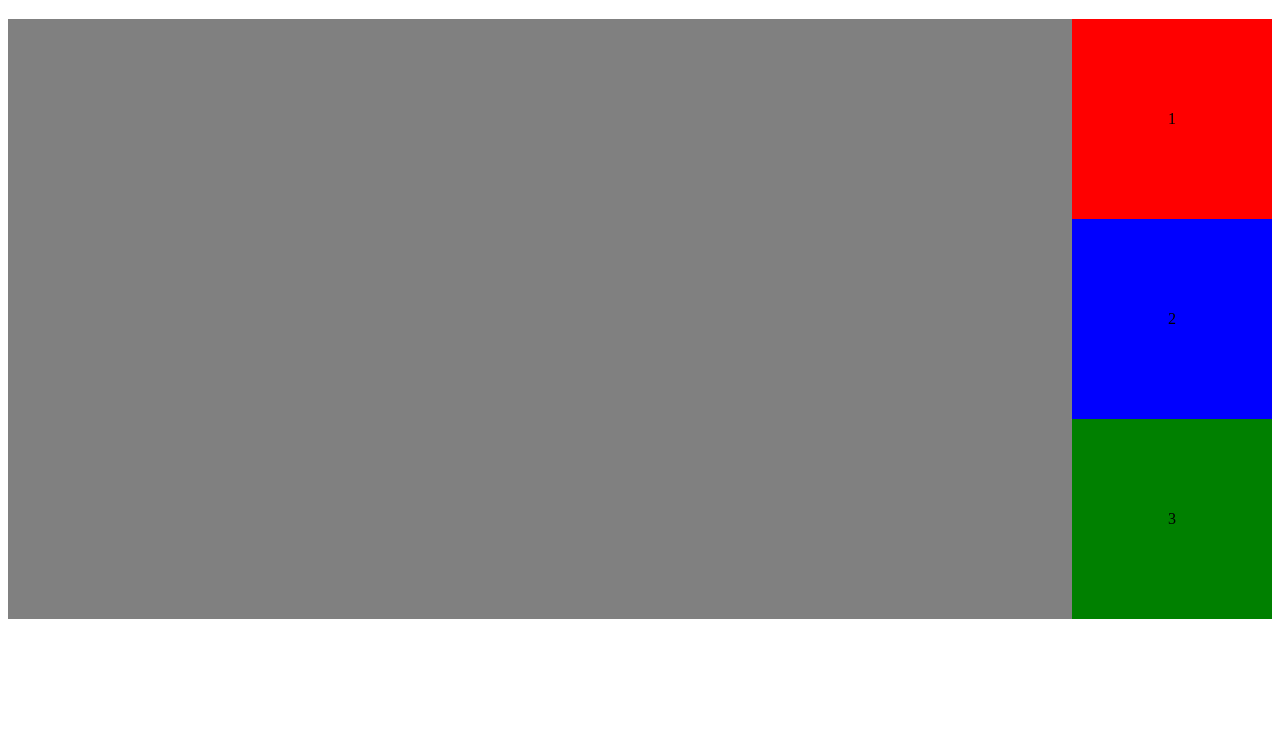
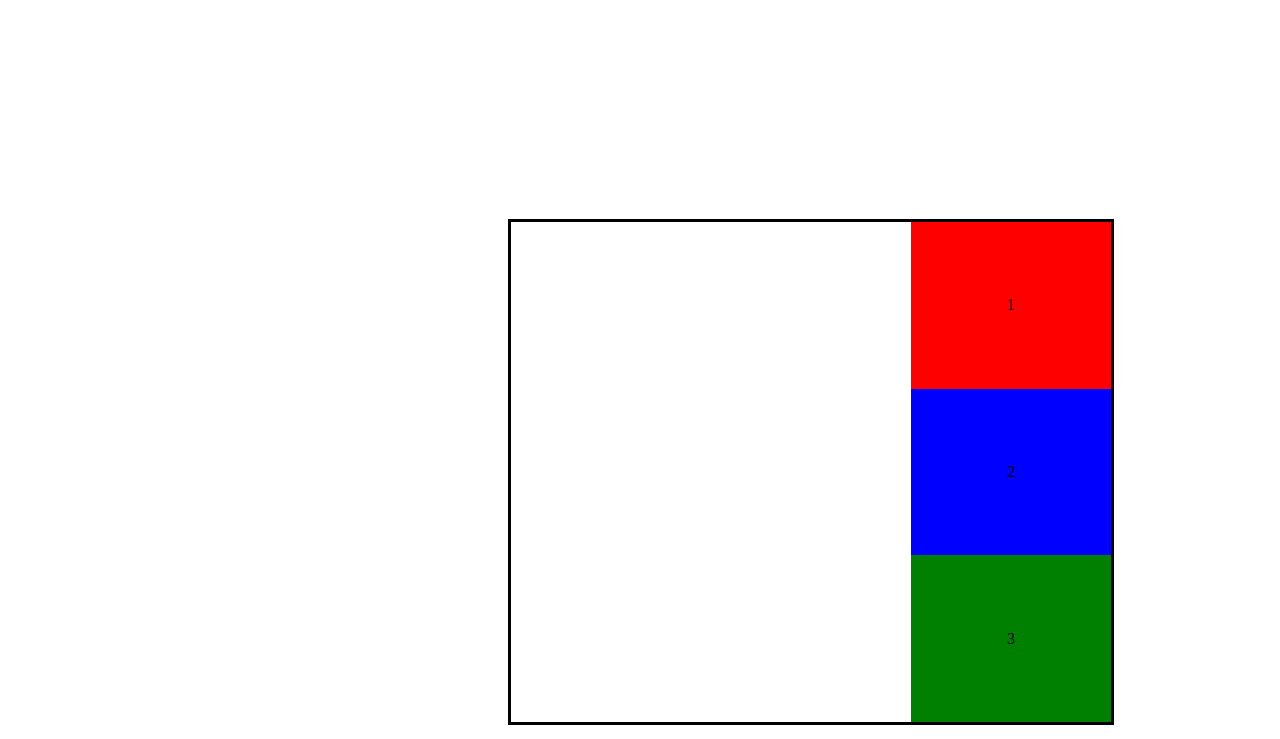
Before and after one commit to enzodiaz07/DiplomaturaFullStack, a plain HTML site: page Modulo 2 Unidad 2/Tarea1.html in a window 1280 px wide. Shown: the part 61-800 px from the top of the page. Drawn offline with Linux system fonts and the light colour scheme.

Commit message:
cambios tarea 1

```diff
--- a/Modulo 2 Unidad 2/Tarea1.css
+++ b/Modulo 2 Unidad 2/Tarea1.css
@@ -1,5 +1,11 @@
 .contenedor{
-    background-color: gray;
+    position: relative;
+    border: 3px solid black;
+    top: 200px;
+    left: 500px;
+    background-color: white;
+    height: 500px;
+    width: 600px;
     display: flex;
     flex-direction: column;
     align-items: flex-end;
```
